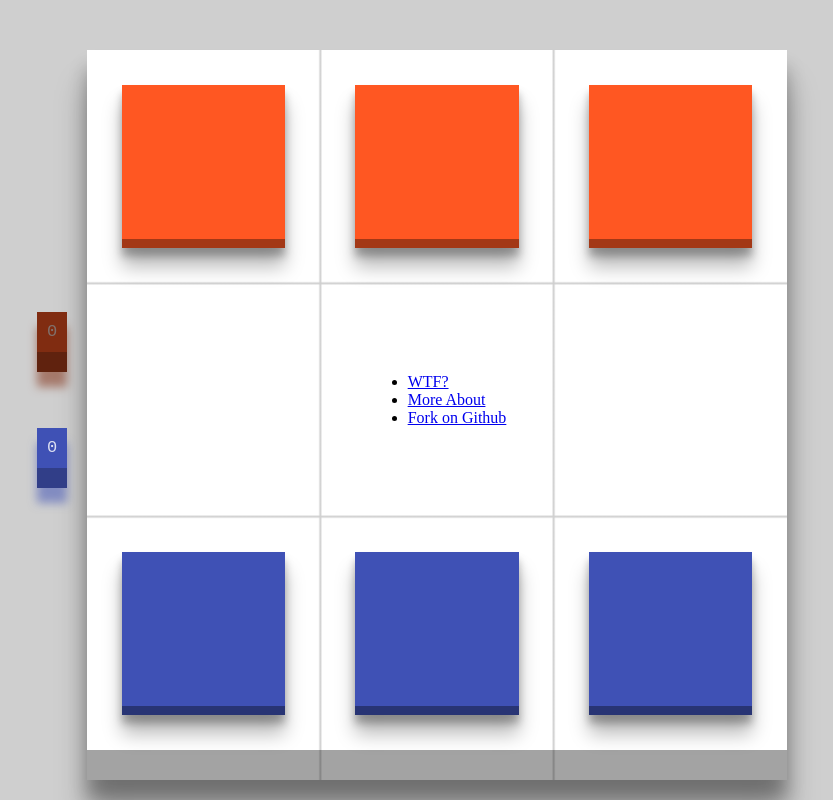
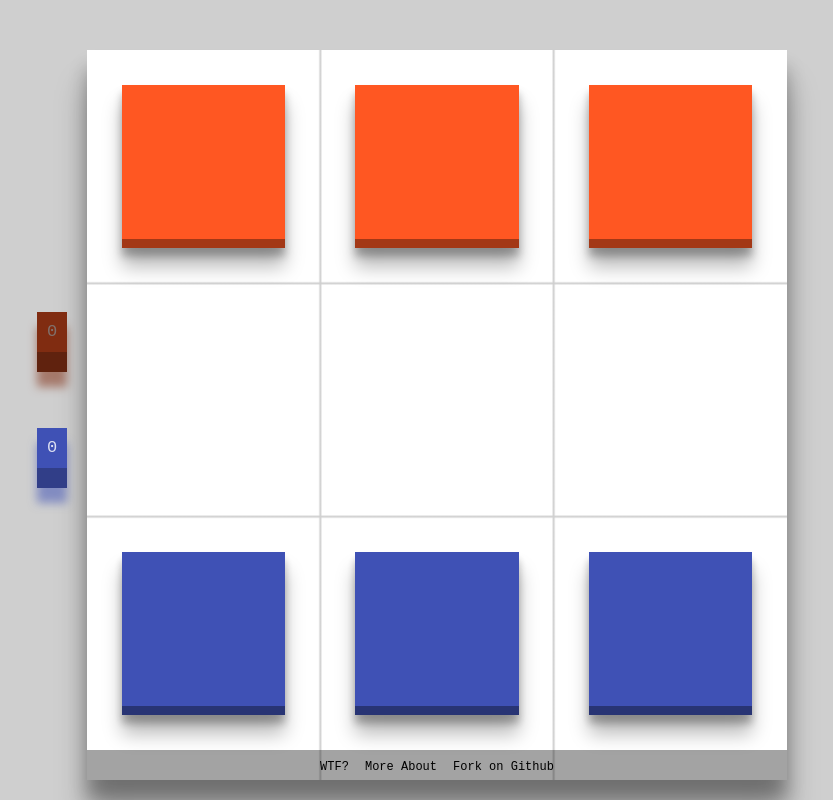
Before and after one commit to behnamazizi/hexapawn, a plain HTML site: page index.html in a window 1280 px wide. Shown: the whole page, without its empty margins (203-1036 px from the left). Drawn offline with Linux system fonts and the light colour scheme.

Commit message:
Update style.css

```diff
--- a/style.css
+++ b/style.css
@@ -267,3 +267,20 @@ body.computer #points span:first-child {
     box-shadow: inset 0 -5px 0 #0000005c, 0 13px 20px #00000045, 0 6px 9px #00000045;
     cursor: pointer;
 }
+.links {
+    position: fixed;
+    bottom: 10px;
+    display: flex;
+    list-style: none;
+    padding: 0;
+    width: 250px;
+    justify-content: space-around;
+}
+.links li {
+    font-family: monospace, sans-serif;
+    font-size: 12px;
+}
+a{
+    text-decoration: none;
+    color: inherit;
+}
```
